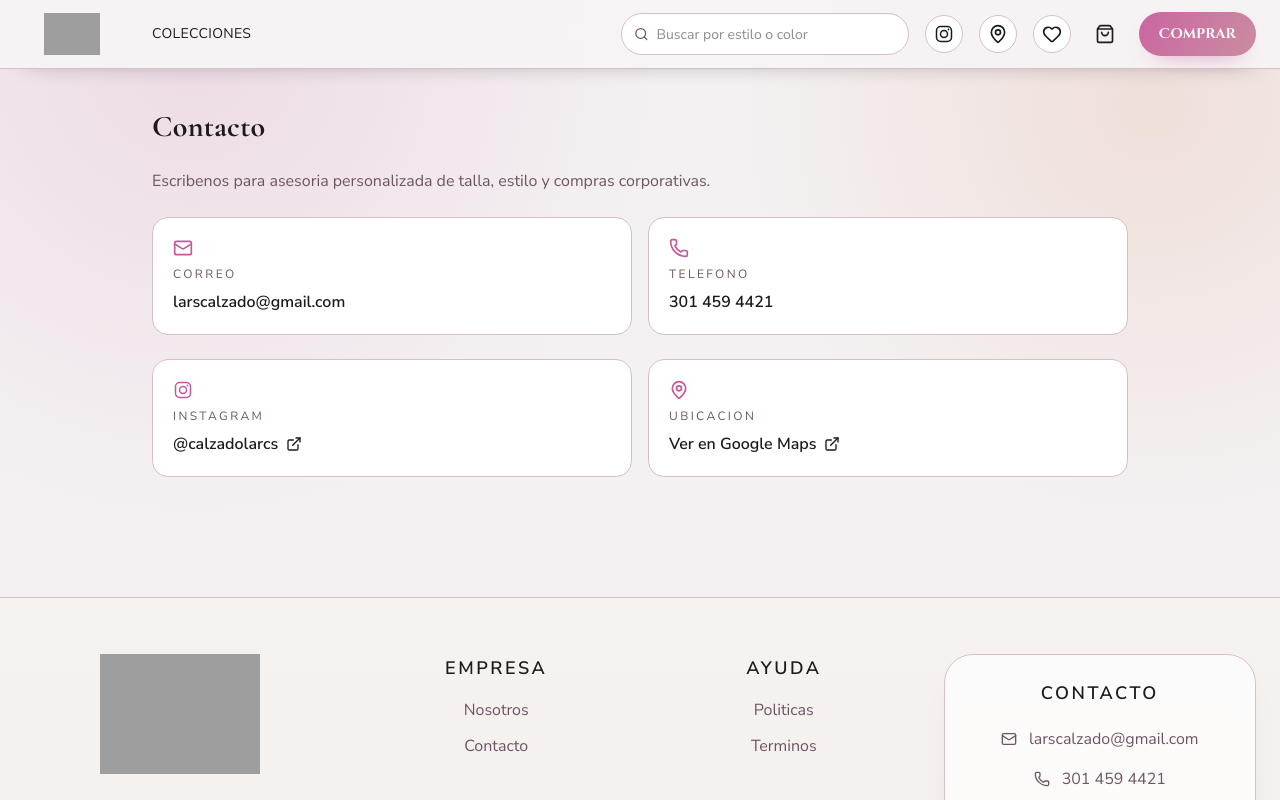
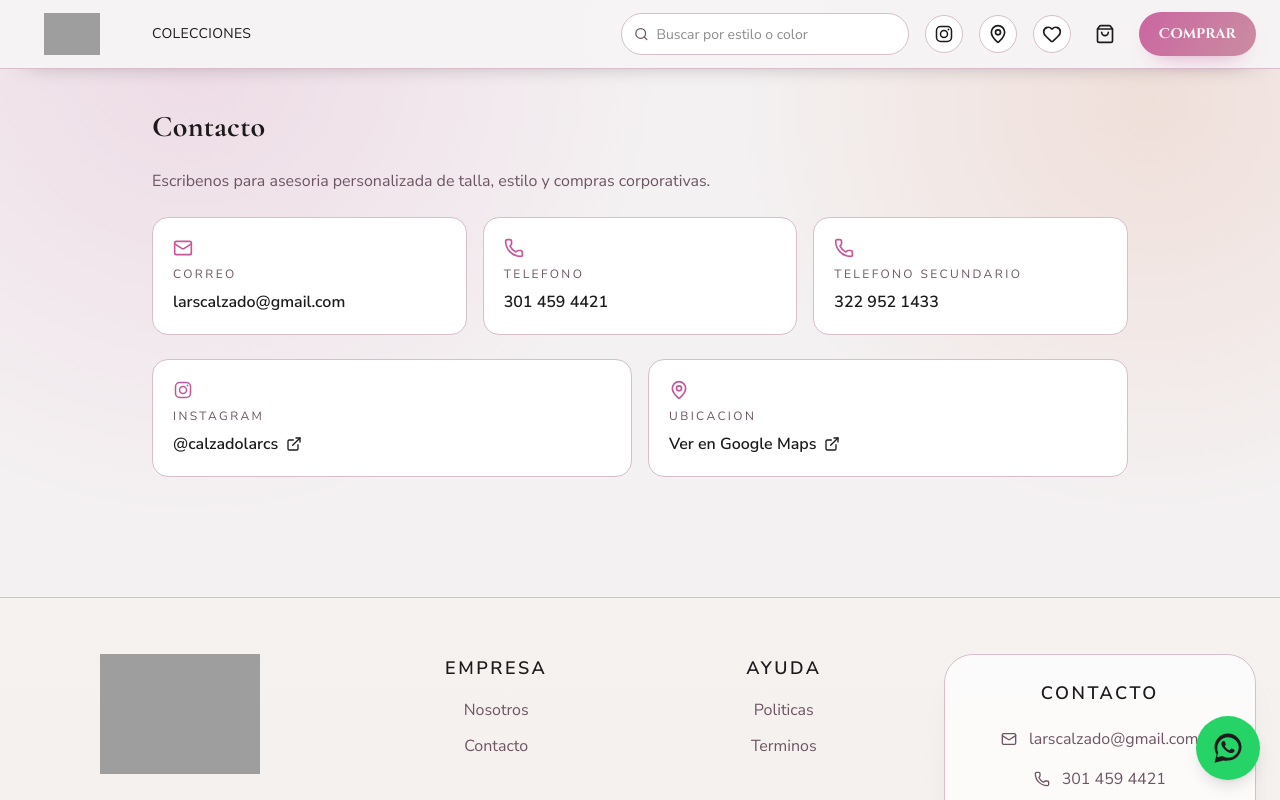
Before and after one commit to ThomasCortes11/Larcs, a Next.js app: page /contacto in a window 1280 px wide. Shown: the top 800 px of the page. Built offline with nearby package versions, Linux system fonts and the light colour scheme; grey boxes are pictures that could not be loaded.

Commit message:
Agregar telefono secundario en contacto y boton flotante de WhatsApp

```diff
--- a/src/app/contacto/page.tsx
+++ b/src/app/contacto/page.tsx
@@ -8,7 +8,7 @@ export default function ContactoPage() {
       <h1 className="text-3xl font-bold">Contacto</h1>
       <p className="text-[var(--muted-foreground)]">Escribenos para asesoria personalizada de talla, estilo y compras corporativas.</p>
 
-      <div className="grid gap-4 md:grid-cols-2">
+      <div className="grid gap-4 md:grid-cols-3">
         <a
           href="mailto:larscalzado@gmail.com"
           className="rounded-2xl border border-[var(--border)] bg-white p-5 transition hover:border-[var(--primary)]"
@@ -24,6 +24,14 @@ export default function ContactoPage() {
           <Phone className="mb-2 h-5 w-5 text-[var(--primary)]" />
           <p className="text-xs uppercase tracking-[0.2em] text-[var(--muted-foreground)]">Telefono</p>
           <p className="mt-2 font-semibold">301 459 4421</p>
+        </a>
+        <a
+          href="tel:+573229521433"
+          className="rounded-2xl border border-[var(--border)] bg-white p-5 transition hover:border-[var(--primary)]"
+        >
+          <Phone className="mb-2 h-5 w-5 text-[var(--primary)]" />
+          <p className="text-xs uppercase tracking-[0.2em] text-[var(--muted-foreground)]">Telefono secundario</p>
+          <p className="mt-2 font-semibold">322 952 1433</p>
         </a>
       </div>
 
--- a/src/app/layout.tsx
+++ b/src/app/layout.tsx
@@ -2,6 +2,7 @@ import type { Metadata } from "next";
 
 import { Footer } from "@/components/layout/footer";
 import { Header } from "@/components/layout/header";
+import { WhatsAppButton } from "@/components/layout/whatsapp-button";
 import { brandBody, brandDisplay, brandHeading } from "@/lib/fonts";
 
 import "./globals.css";
@@ -65,6 +66,7 @@ export default function RootLayout({ children }: Readonly<{ children: React.Reac
           <Header />
           <main>{children}</main>
           <Footer />
+          <WhatsAppButton />
         </Providers>
       </body>
     </html>
--- /dev/null
+++ b/src/components/layout/whatsapp-button.tsx
@@ -0,0 +1,17 @@
+const WHATSAPP_NUMBER = "573014594421";
+
+export function WhatsAppButton() {
+  return (
+    <a
+      href={`https://wa.me/${WHATSAPP_NUMBER}`}
+      target="_blank"
+      rel="noreferrer"
+      aria-label="Escribenos por WhatsApp"
+      className="fixed bottom-5 right-5 z-50 flex h-14 w-14 items-center justify-center rounded-full bg-[#25D366] text-white shadow-lg transition hover:scale-105 hover:bg-[#20bd5a] focus-visible:outline focus-visible:outline-2 focus-visible:outline-offset-2 focus-visible:outline-[#25D366] md:h-16 md:w-16"
+    >
+      <svg viewBox="0 0 32 32" fill="currentColor" className="h-8 w-8 md:h-9 md:w-9" aria-hidden="true">
+        <path d="M16.001 3C9.373 3 4 8.373 4 15c0 2.386.696 4.61 1.9 6.478L4 29l7.72-1.86A11.94 11.94 0 0 0 16.001 27C22.629 27 28 21.627 28 15S22.629 3 16.001 3Zm0 21.6a9.55 9.55 0 0 1-4.87-1.33l-.35-.21-4.58 1.1 1.12-4.46-.23-.36A9.56 9.56 0 1 1 25.56 15c0 5.29-4.29 9.6-9.559 9.6Zm5.24-7.17c-.287-.144-1.698-.838-1.961-.934-.263-.096-.454-.144-.645.144-.19.288-.741.934-.909 1.126-.167.192-.335.216-.622.072-.287-.144-1.213-.447-2.311-1.428-.854-.762-1.431-1.703-1.599-1.991-.167-.288-.018-.443.126-.587.13-.129.287-.336.43-.504.144-.168.192-.288.287-.48.096-.192.048-.36-.024-.504-.072-.144-.645-1.555-.884-2.13-.233-.56-.47-.484-.645-.492l-.55-.01c-.192 0-.504.072-.767.36-.263.288-1.003.98-1.003 2.39s1.027 2.773 1.17 2.965c.144.192 2.02 3.084 4.895 4.325.684.295 1.218.472 1.634.604.686.218 1.31.187 1.803.113.55-.082 1.698-.694 1.938-1.365.24-.67.24-1.245.168-1.365-.072-.12-.263-.192-.55-.336Z" />
+      </svg>
+    </a>
+  );
+}
```
